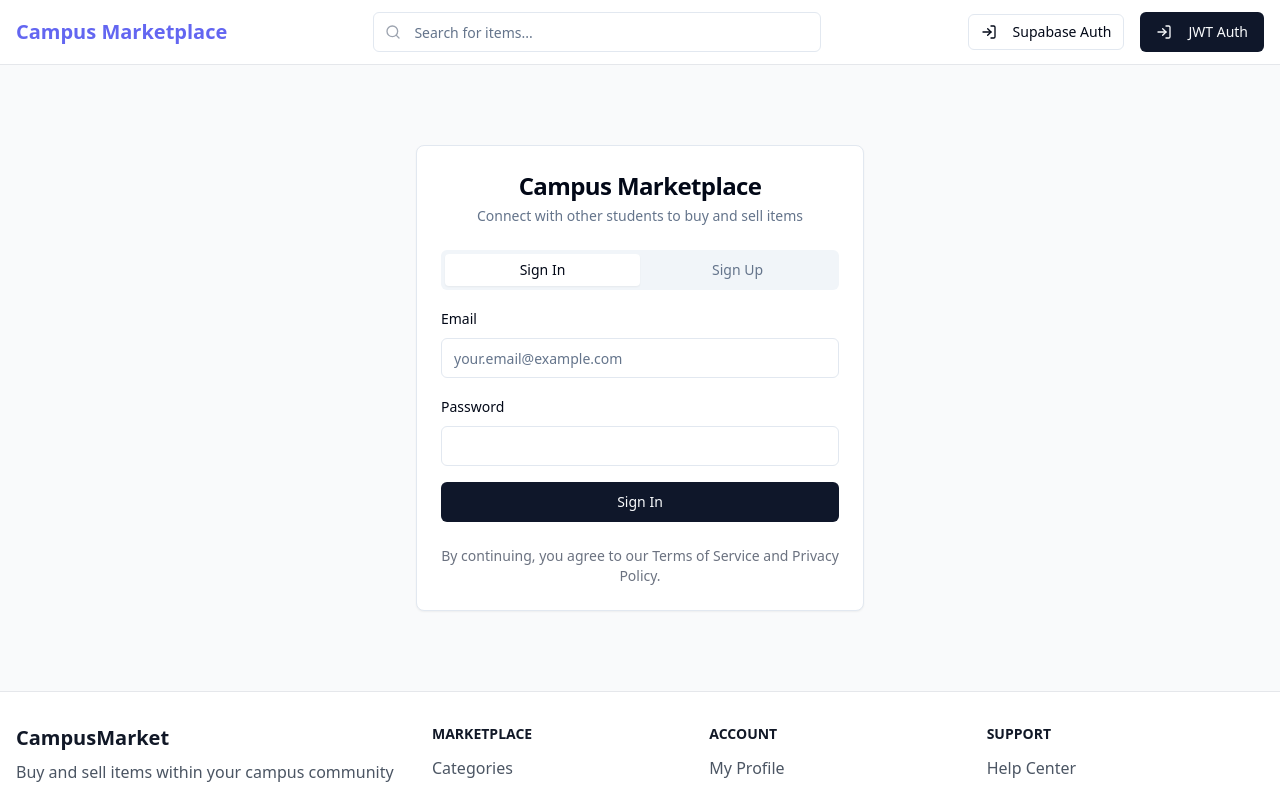
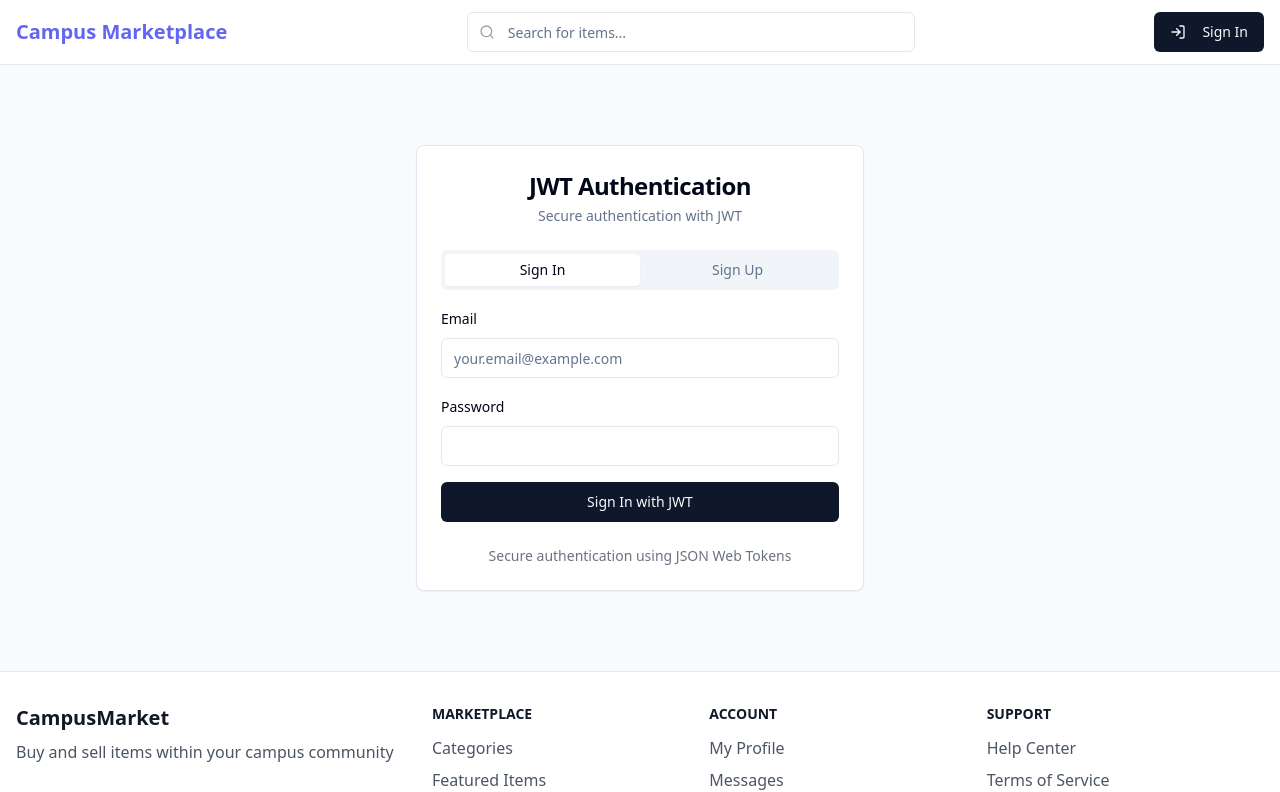
Before and after one commit to Sam26047/collegemate-marketplace, a React (Vite) app: page /auth in a window 1280 px wide. Shown: the top 792 px of the page. Built offline with nearby package versions, Linux system fonts and the light colour scheme.

Commit message:
Fix: Remove Supabase auth
Remove Supabase auth and only use JWT auth for sign in and sign up.

```diff
--- a/src/App.tsx
+++ b/src/App.tsx
@@ -4,7 +4,6 @@ import { Toaster as Sonner } from "@/components/ui/sonner";
 import { TooltipProvider } from "@/components/ui/tooltip";
 import { QueryClient, QueryClientProvider } from "@tanstack/react-query";
 import { BrowserRouter, Routes, Route, Navigate } from "react-router-dom";
-import { AuthProvider } from "@/context/AuthContext";
 import { JwtAuthProvider } from "@/context/JwtAuthContext";
 
 // Pages
@@ -16,7 +15,6 @@ import Profile from "./pages/Profile";
 import Messages from "./pages/Messages";
 import SellItem from "./pages/SellItem";
 import NotFound from "./pages/NotFound";
-import Auth from "./pages/Auth";
 import JwtAuth from "./pages/JwtAuth";
 
 const queryClient = new QueryClient();
@@ -25,7 +23,6 @@ const App = () => (
   <QueryClientProvider client={queryClient}>
     <TooltipProvider>
       <BrowserRouter>
-        <AuthProvider>
         <JwtAuthProvider>
           <Toaster />
           <Sonner />
@@ -37,12 +34,10 @@ const App = () => (
             <Route path="/profile" element={<Profile />} />
             <Route path="/messages" element={<Messages />} />
             <Route path="/sell" element={<SellItem />} />
-              <Route path="/auth" element={<Auth />} />
-              <Route path="/jwt-auth" element={<JwtAuth />} />
+            <Route path="/auth" element={<JwtAuth />} />
             <Route path="*" element={<NotFound />} />
           </Routes>
         </JwtAuthProvider>
-        </AuthProvider>
       </BrowserRouter>
     </TooltipProvider>
   </QueryClientProvider>
--- a/src/components/layout/Navbar.tsx
+++ b/src/components/layout/Navbar.tsx
@@ -4,7 +4,6 @@ import { Link, useNavigate } from 'react-router-dom';
 import { Button } from '@/components/ui/button';
 import { Input } from '@/components/ui/input';
 import { Search, MessageSquare, User, Plus, LogIn, Menu, X } from 'lucide-react';
-import { useAuth } from '@/context/AuthContext';
 import { useJwtAuth } from '@/context/JwtAuthContext';
 import {
   DropdownMenu,
@@ -18,15 +17,12 @@ import { Avatar, AvatarImage, AvatarFallback } from "@/components/ui/avatar";
 
 const Navbar = () => {
   const [isMenuOpen, setIsMenuOpen] = React.useState(false);
-  const { user, profile, signOut } = useAuth();
-  const { user: jwtUser, logout: jwtLogout } = useJwtAuth();
+  const { user, logout } = useJwtAuth();
   const navigate = useNavigate();
 
   const handleSignOut = async () => {
     if (user) {
-      await signOut();
-    } else if (jwtUser) {
-      jwtLogout();
+      logout();
     }
     navigate('/');
   };
@@ -36,10 +32,9 @@ const Navbar = () => {
     return name.charAt(0).toUpperCase();
   };
 
-  // Use either Supabase auth or JWT auth
-  const isAuthenticated = !!user || !!jwtUser;
-  const displayName = profile?.username || user?.email || jwtUser?.name || jwtUser?.email || 'User';
-  const avatarUrl = profile?.avatar_url;
+  // Use JWT auth
+  const isAuthenticated = !!user;
+  const displayName = user?.name || user?.email || 'User';
 
   return (
     <header className="bg-white border-b border-gray-200 sticky top-0 z-50">
@@ -80,11 +75,7 @@ const Navbar = () => {
                   <DropdownMenuTrigger asChild>
                     <Button variant="ghost" size="sm" className="rounded-full h-8 w-8 p-0">
                       <Avatar className="h-8 w-8">
-                        {avatarUrl ? (
-                          <AvatarImage src={avatarUrl} alt={displayName} />
-                        ) : (
                         <AvatarFallback>{getInitials(displayName)}</AvatarFallback>
-                        )}
                       </Avatar>
                     </Button>
                   </DropdownMenuTrigger>
@@ -104,20 +95,12 @@ const Navbar = () => {
                 </DropdownMenu>
               </>
             ) : (
-              <>
               <Link to="/auth">
-                  <Button variant="outline" size="sm" className="mr-2">
+                <Button>
                   <LogIn className="h-4 w-4 mr-2" />
-                    Supabase Auth
+                  Sign In
                 </Button>
               </Link>
-                <Link to="/jwt-auth">
-                  <Button>
-                    <LogIn className="h-4 w-4 mr-2" />
-                    JWT Auth
-                  </Button>
-                </Link>
-              </>
             )}
           </nav>
 
@@ -188,24 +171,14 @@ const Navbar = () => {
                   </button>
                 </>
               ) : (
-                <>
                 <Link
                   to="/auth"
                   className="flex items-center px-2 py-1 rounded-md hover:bg-gray-100"
                   onClick={() => setIsMenuOpen(false)}
                 >
                   <LogIn className="h-4 w-4 mr-2" />
-                    Supabase Auth
+                  Sign In
                 </Link>
-                  <Link
-                    to="/jwt-auth"
-                    className="flex items-center px-2 py-1 rounded-md hover:bg-gray-100"
-                    onClick={() => setIsMenuOpen(false)}
-                  >
-                    <LogIn className="h-4 w-4 mr-2" />
-                    JWT Auth
-                  </Link>
-                </>
               )}
             </nav>
           </div>
```
Lines whose indentation alone changed are shown as unchanged.
